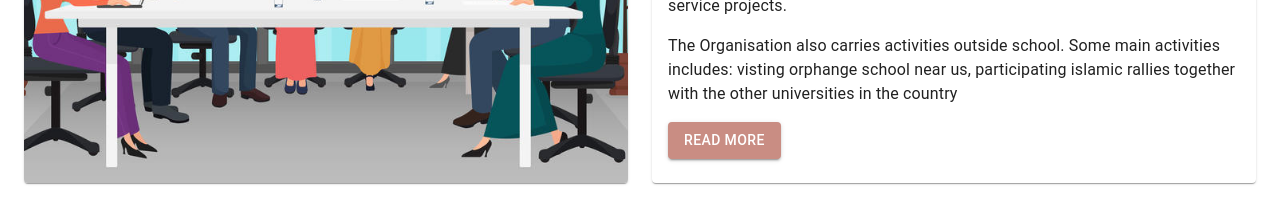
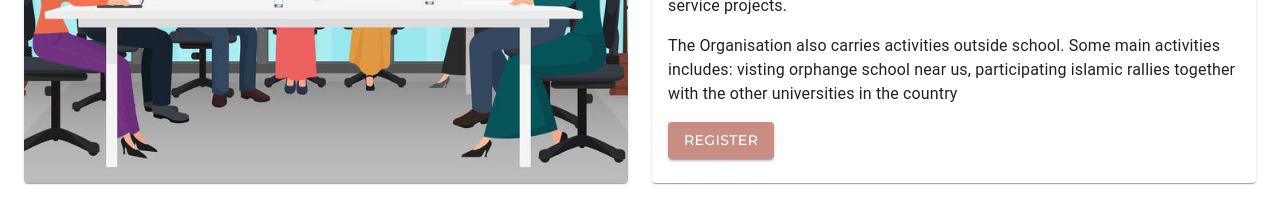
Before and after one commit to KYU-Muslim-Student-Association/frontend, a React (Create React App) app: page / in a window 1280 px wide. Shown: the part 1359-1571 px from the top of the page. Built offline with nearby package versions, Linux system fonts and the light colour scheme; no server answers.

Commit message:
fix: added a register link

```diff
--- a/src/components/About.jsx
+++ b/src/components/About.jsx
@@ -13,7 +13,13 @@ import {
 const About = () => {
   return (
     <Container id='about' maxWidth='xl'>
-      <Typography variant='h2' className='heading' sx={{fontWeight:'900'}} my={6} mx={2}>
+      <Typography
+        variant='h2'
+        className='heading'
+        sx={{ fontWeight: '900' }}
+        my={6}
+        mx={2}
+      >
         <span>about</span> us
       </Typography>
       <Grid container spacing={3}>
@@ -55,7 +61,14 @@ const About = () => {
                 variant='contained'
                 style={{ backgroundColor: '#c98d83' }}
               >
-                Read More
+                <a
+                  style={{ color: 'white', textDecoration: 'none' }}
+                  href='https://forms.office.com/r/HKFLTdbKsy'
+                  target='_blank'
+                  rel='noreferrer'
+                >
+                  Register
+                </a>
               </Button>
             </CardContent>
           </Card>
```
